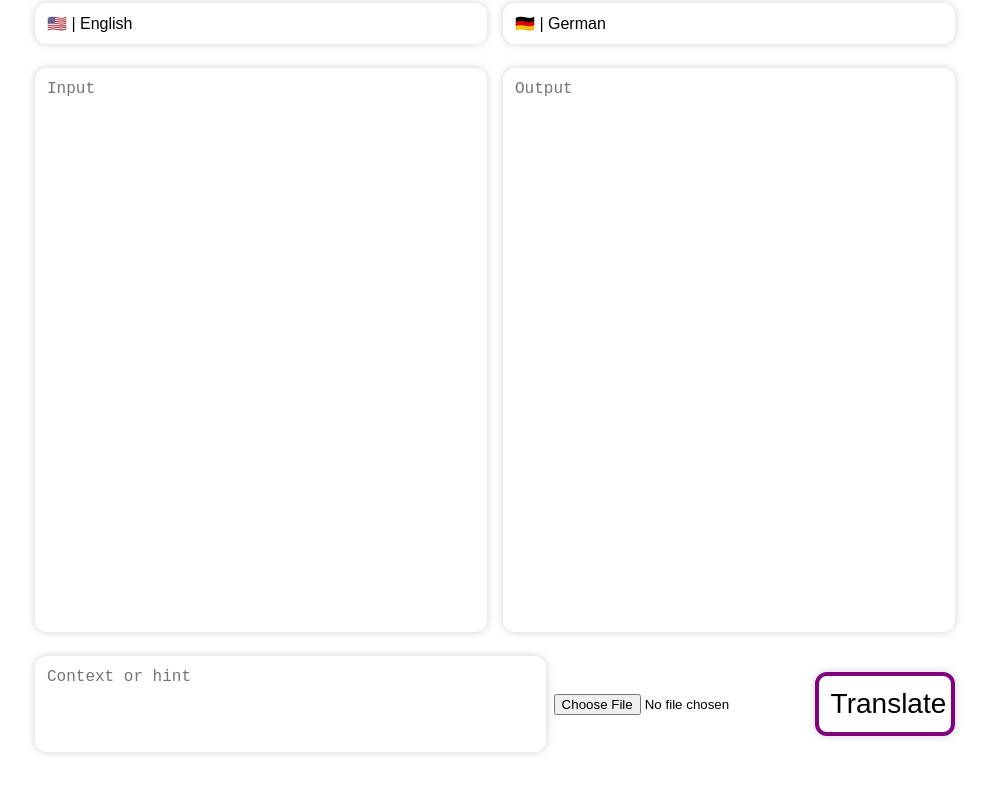
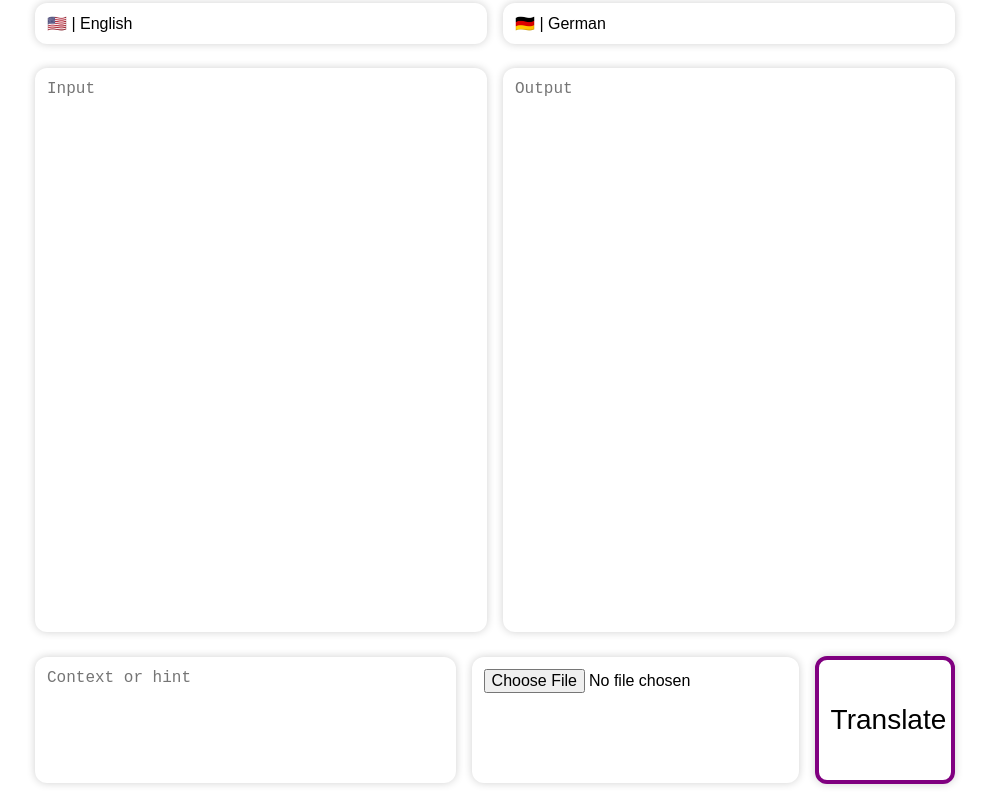
Before and after one commit to svenytf/TranslateGPT, a SvelteKit app: page / in a window 1280 px wide. Shown: the part 207-1007 px from the top of the page, without its empty margins (145-1134 px from the left). Before the commit the page ends 975 px from the top, so only its background shows below. Built offline with nearby package versions, Linux system fonts and the light colour scheme.

Commit message:
made it a little prettier

```diff
--- a/src/routes/+page.svelte
+++ b/src/routes/+page.svelte
@@ -258,6 +258,14 @@
 		flex-direction: row;
 		align-items: center;
 		width: 100%;
+
+		margin: 8px;
+
+		height: 8rem;
+	}
+
+	.context-submit textarea {
+		height: 80%;
 	}
 
 	#translate-button {
@@ -269,6 +277,21 @@
 		resize: none;
 		margin: 8px;
 		padding: 8px;
+
+		font-size: 16px;
+
+		border-radius: 12px;
+		border: solid rgba(128, 0, 128, 0) 4px;
+		box-shadow: 0 0 8px rgba(0, 0, 0, 0.19);
+
+		transition: 0.1s linear;
+	}
+
+	#input-file {
+		margin: 8px;
+		padding: 8px;
+
+		height: 80%;
 
 		font-size: 16px;
 
```
